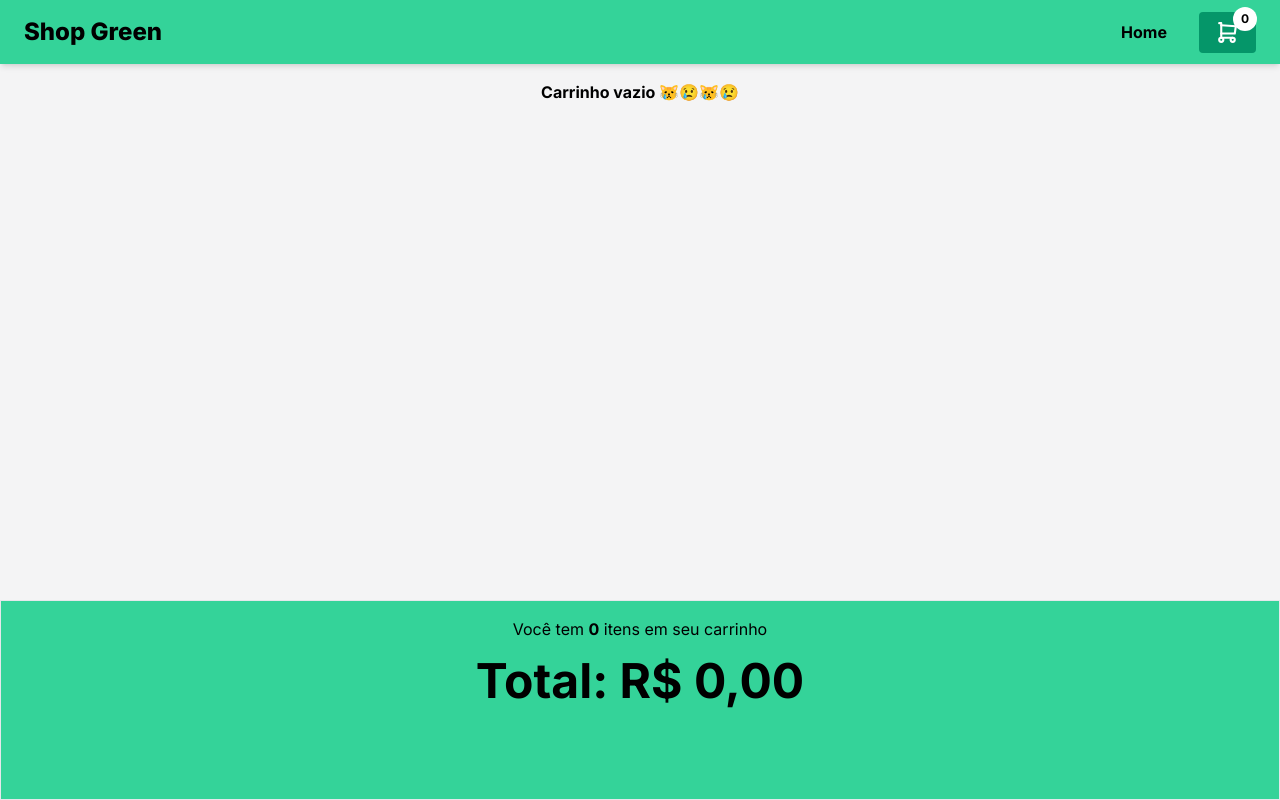
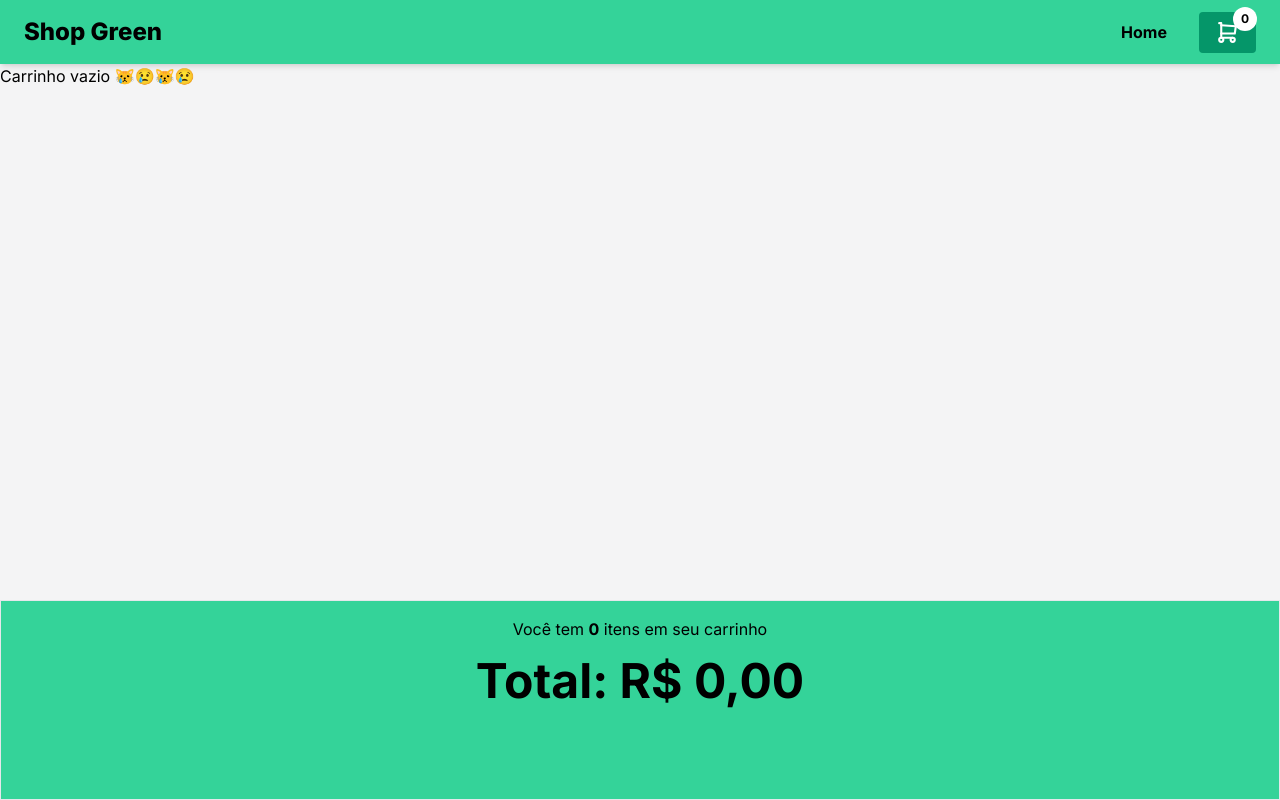
Before and after one commit to dario-souza/shop-green, a Next.js app: page /cart in a window 1280 px wide. Built offline with nearby package versions, Linux system fonts and the light colour scheme.

Commit message:
style: ajuste layout página cart

```diff
--- a/src/components/cart/cart.items.tsx
+++ b/src/components/cart/cart.items.tsx
@@ -18,7 +18,7 @@ export const CartItems = () => {
 
   return (
     <>
-      <p className='text-center mt-4 font-bold'>{totalItems === 0 && 'Carrinho vazio 😿😢😿😢'}</p>
+      {totalItems === 0 && <p>Carrinho vazio 😿😢😿😢</p>}
       <Container className='grid grid-cols-1 overflow-auto auto-rows-[150px] md:grid-cols-2 min-[1060px]:grid-cols-3 gap-4 mt-4] h-[calc(100vh-(231px+64px))] py-4'>
         {cart.map((item, index) => (
           <div key={item.id} className='bg-white grid grid-cols-3 shadow-md p-3 rounded-md'>
```
